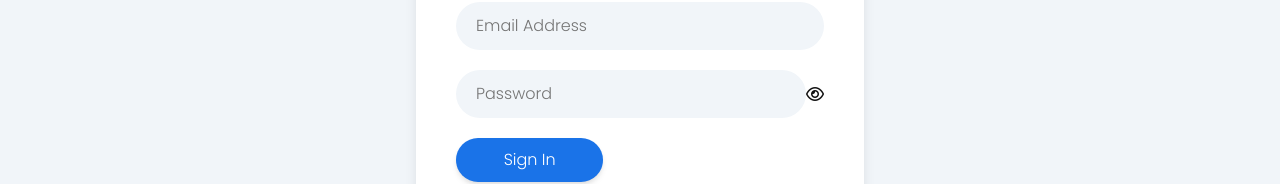
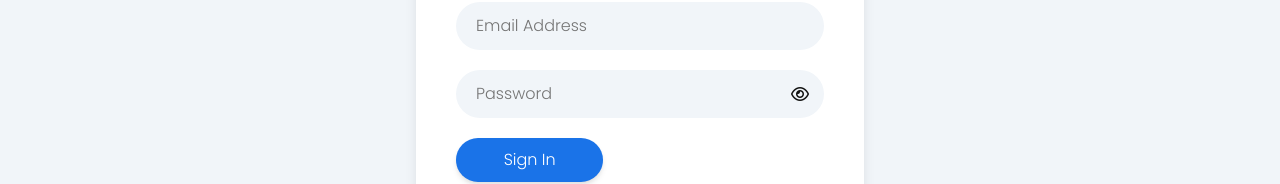
Before and after one commit to kaustabhws/notebook, a React (Create React App) app: page /login in a window 1280 px wide. Shown: the part 344-528 px from the top of the page. Built offline with nearby package versions, Linux system fonts and the light colour scheme; the HTML template or start-up script is replaced by a standard one.

Commit message:
Update LoginSignup.css

```diff
--- a/src/components/Login/LoginSignup.css
+++ b/src/components/Login/LoginSignup.css
@@ -21,7 +21,9 @@
     color: var(--color-black);
     background: var(--color-light);
 }
-a, button {
+
+a,
+button {
     font-family: inherit;
     font-size: inherit;
     line-height: inherit;
@@ -31,12 +33,14 @@ a, button {
     background: none;
     text-decoration: none;
 }
+
 img {
     display: block;
     width: 100%;
     height: auto;
     object-fit: cover;
 }
+
 .containers {
     display: flex;
     justify-content: center;
@@ -47,24 +51,28 @@ img {
     padding: 0 2rem;
     margin: 0 auto;
 }
+
 .ion-logo-apple {
     font-size: 1.65rem;
     line-height: inherit;
     margin-right: 0.5rem;
     color: var(--color-black);
 }
+
 .ion-logo-google {
     font-size: 1.65rem;
     line-height: inherit;
     margin-right: 0.5rem;
     color: var(--color-red);
 }
+
 .ion-logo-facebook {
     font-size: 1.65rem;
     line-height: inherit;
     margin-right: 0.5rem;
     color: var(--color-blue);
 }
+
 .text {
     font-family: inherit;
     line-height: inherit;
@@ -72,24 +80,29 @@ img {
     text-rendering: optimizeLegibility;
     text-align: center;
 }
+
 .text-large {
     font-size: 2rem;
     font-weight: 600;
     color: var(--color-black);
 }
+
 .text-normal {
     font-size: 1rem;
     font-weight: 400;
     color: var(--color-black);
 }
+
 .text-links {
     font-size: 1rem;
     font-weight: 400;
     color: var(--color-blue);
 }
+
 .text-links:hover {
     text-decoration: underline;
 }
+
 .main .wrapper {
     max-width: 28rem;
     width: 100%;
@@ -102,17 +115,20 @@ img {
     background: var(--color-white);
     box-shadow: var(--shadow-large);
 }
+
 .main .wrapper .form {
     width: 100%;
     height: auto;
     margin-top: 2rem;
 }
+
 .main .wrapper .form .input-control {
     display: flex;
     align-items: center;
     justify-content: space-between;
     margin-bottom: 1.25rem;
 }
+
 .main .wrapper .form .input-field {
     font-family: inherit;
     font-size: 1rem;
@@ -129,6 +145,7 @@ img {
     text-transform: unset;
     text-rendering: optimizeLegibility;
 }
+
 .main .wrapper .form .input-submit {
     font-family: inherit;
     font-size: 1rem;
@@ -147,6 +164,7 @@ img {
     text-transform: capitalize;
     text-rendering: optimizeLegibility;
 }
+
 .main .wrapper .striped {
     display: flex;
     flex-direction: row;
@@ -154,6 +172,7 @@ img {
     align-items: center;
     margin: 1rem 0;
 }
+
 .main .wrapper .striped-line {
     flex: auto;
     flex-basis: auto;
@@ -162,6 +181,7 @@ img {
     height: 2px;
     background: var(--color-grayish);
 }
+
 .main .wrapper .striped-text {
     font-family: inherit;
     font-size: 1rem;
@@ -170,9 +190,11 @@ img {
     color: var(--color-black);
     margin: 0 1rem;
 }
+
 .main .wrapper .method-control {
     margin-bottom: 1rem;
 }
+
 .main .wrapper .method-action {
     font-family: inherit;
     font-size: 0.95rem;
@@ -193,22 +215,41 @@ img {
     text-rendering: optimizeLegibility;
     transition: all 0.35s ease;
 }
+
 .main .wrapper .method-action:hover {
     background: var(--color-light);
 }
-.input-control-signBtn{
+
+.input-control-signBtn {
     display: flex;
     justify-content: center;
     align-items: center;
+}
+
+.input-control {
+    position: relative;
+}
+
+.fa-eye {
+    position: absolute;
+    top: 50%;
+    right: 15px;
+    transform: translateY(-50%);
+    background: none;
+    border: none;
+    cursor: pointer;
 }
 
 @media only screen and (max-width: 720px) {
     .text-large {
         font-size: 1.65rem;
     }
-    .text-normal, .text-links {
+
+    .text-normal,
+    .text-links {
         font-size: 0.80rem;
     }
+
     .alert-success {
         font-size: 14px;
     }
```
